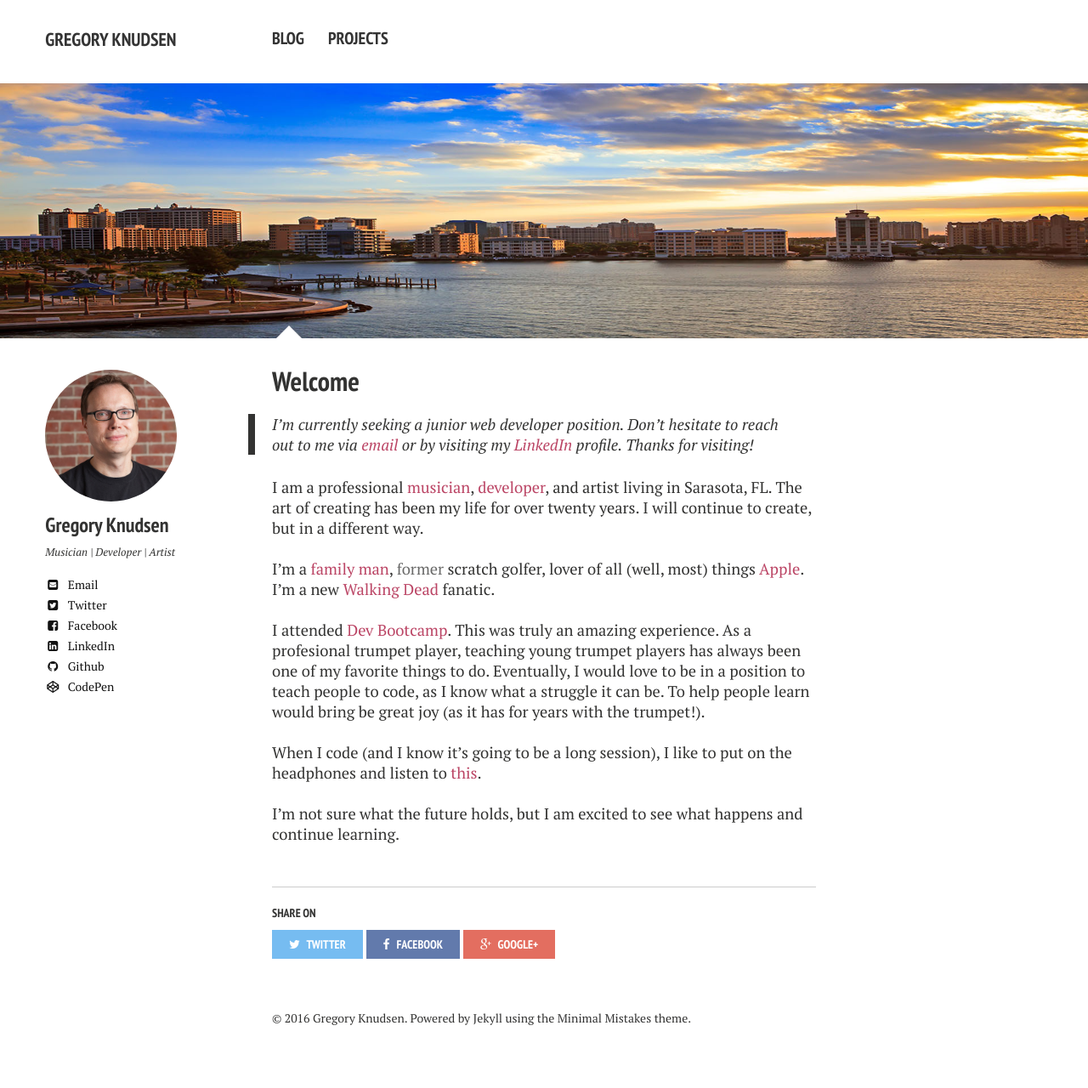
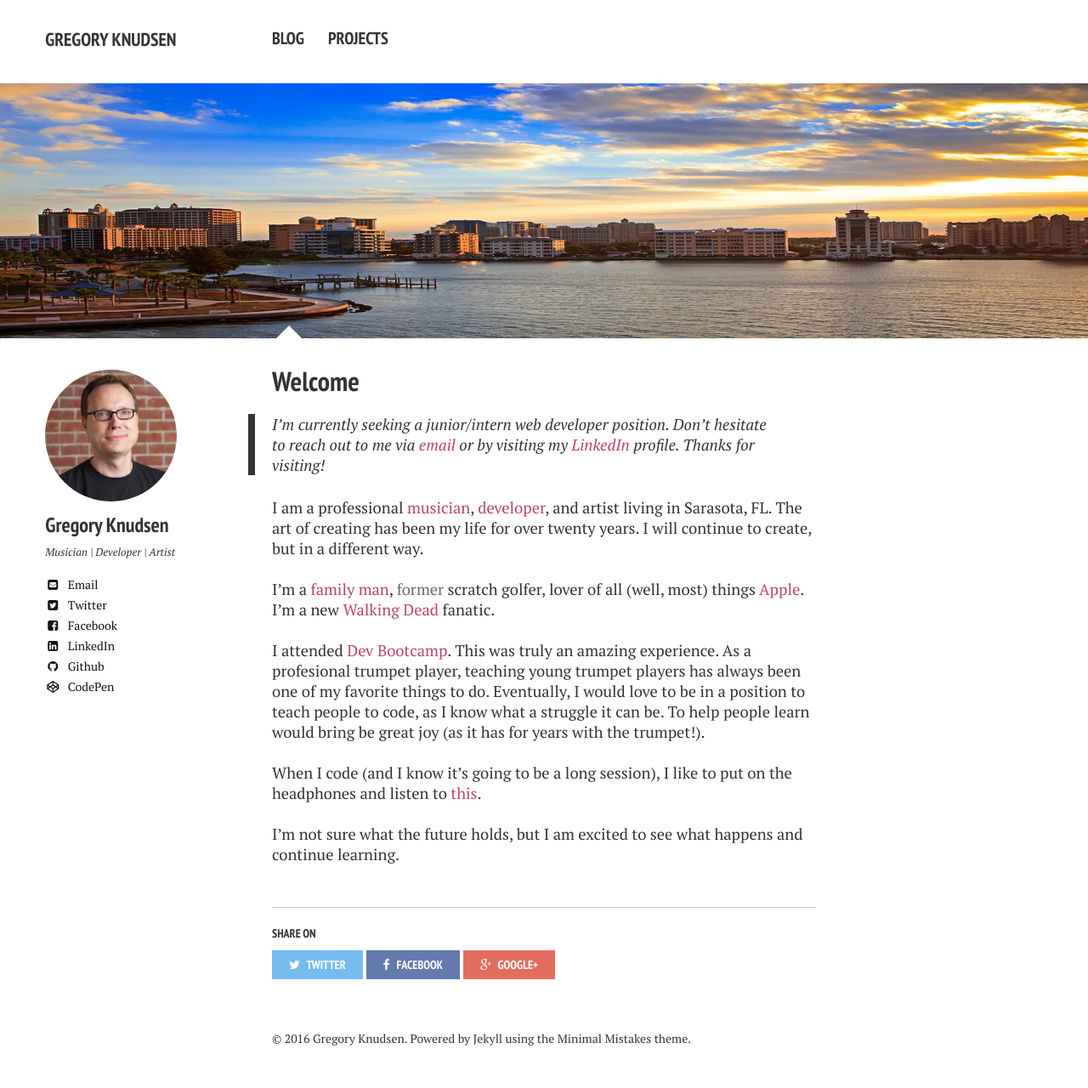
Before and after one commit to gregknudsen/gregknudsen.github.io, a Jekyll site: the page built from index.md, in a window 1280 px wide. Shown: the whole page at 85% size. Built offline with Jekyll 4.4.1, drawn with Linux system fonts in a browser that asks for light colours; nearby versions of some CDN libraries; before the commit the page ends 1256 px from its top, so only the background shows below that.

Commit message:
very minor change to front page

```diff
--- a/index.md
+++ b/index.md
@@ -8,7 +8,7 @@ image:
   feature: sarasotaSkyline.jpg
 ---
 
-> I'm currently seeking a junior web developer position. Don't hesitate to reach out to me via [email](mailto:dev.artist15@gmail.com) or by visiting my [LinkedIn](https://www.linkedin.com/pub/gregory-knudsen/41/b33/64){:target="_blank"} profile. Thanks for visiting!
+> I'm currently seeking a junior/intern web developer position. Don't hesitate to reach out to me via [email](mailto:dev.artist15@gmail.com) or by visiting my [LinkedIn](https://www.linkedin.com/pub/gregory-knudsen/41/b33/64){:target="_blank"} profile. Thanks for visiting!
 
 I am a professional [musician](http://www.sarasotaorchestra.org/our-musicians/trumpet/greg-knudsen?referer=trombinoscope){:target="_blank"}, [developer](http://www.github.com/gregknudsen){:target="_blank"}, and artist living in Sarasota, FL. The art of creating has been my life for over twenty years. I will continue to create, but in a different way.<br><br>
 I'm a [family man](http://imgur.com/V0moQQZ){:target="_blank"}, <span id="former">former</span> scratch golfer, lover of all (well, most) things [Apple](http://www.apple.com){:target="_blank"}. I'm a new [Walking Dead](http://www.amc.com/shows/the-walking-dead) fanatic.<br><br>
```
